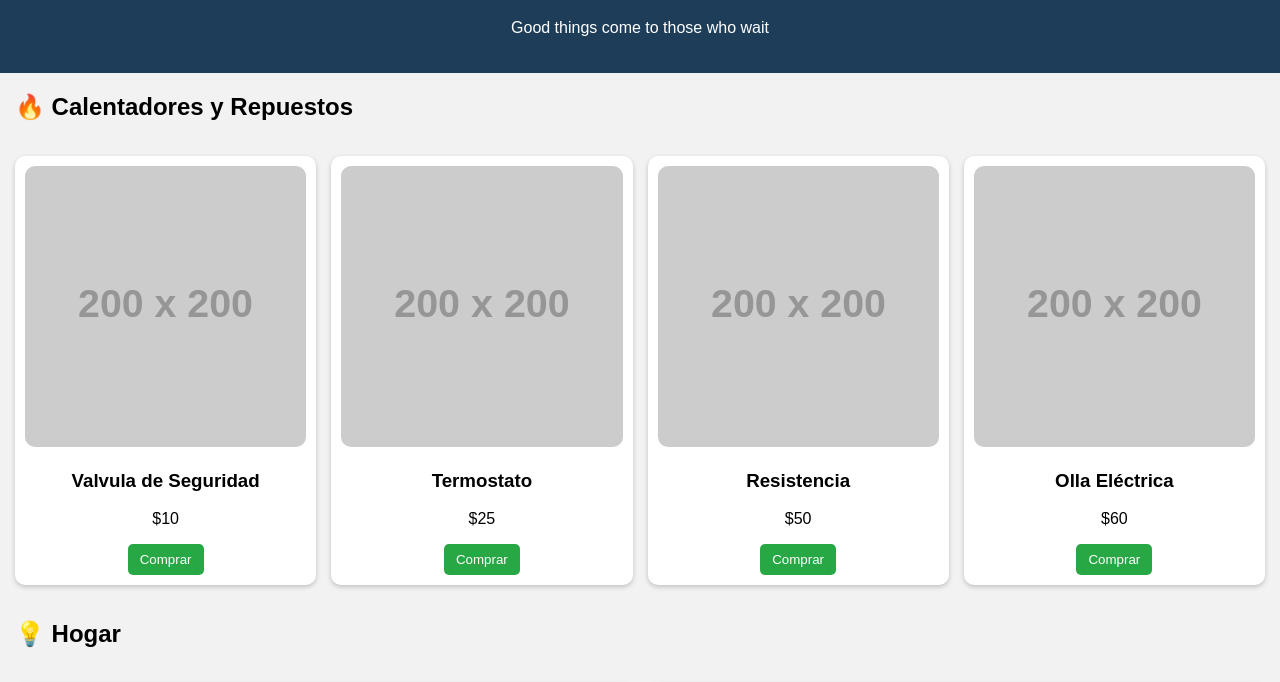
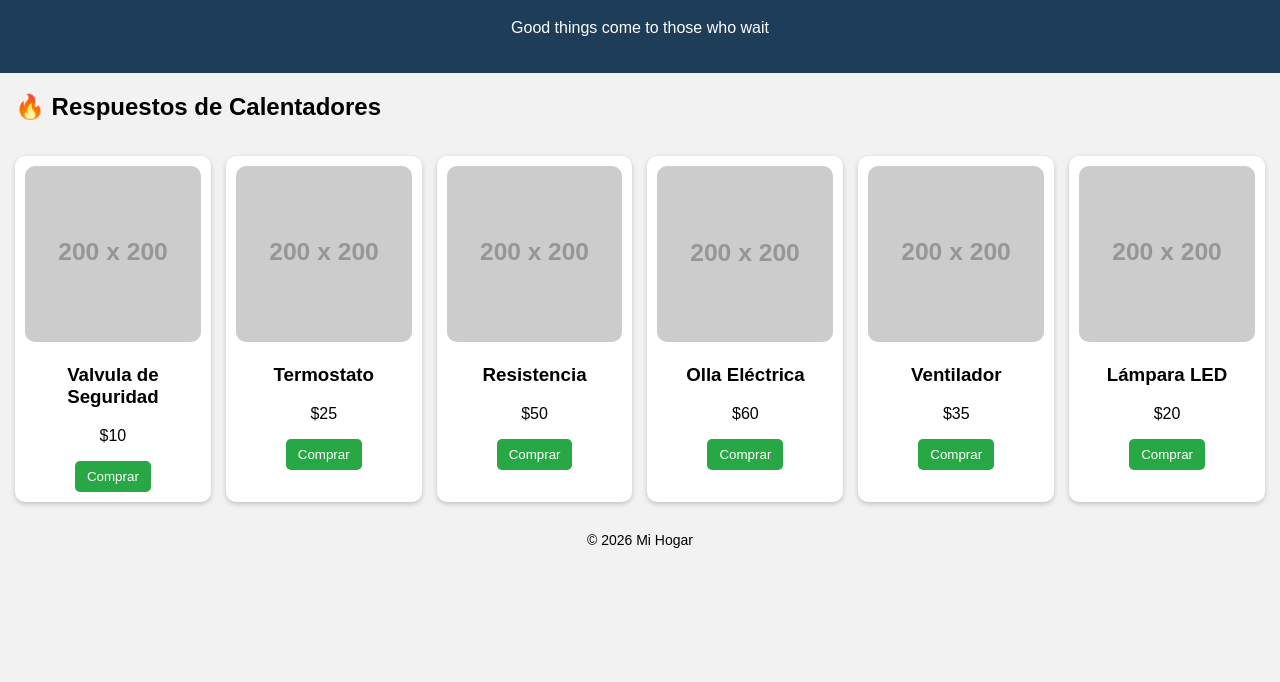
Before and after one commit to delgadomesquida-coder/mihogar-, a plain HTML site: page index.html in a window 1280 px wide. Shown: the part 82-764 px from the top of the page. Drawn offline with Linux system fonts and the light colour scheme; placeholder pictures from the web are drawn by us.

Commit message:
Update section heading for heater parts

```diff
--- a/index.html
+++ b/index.html
@@ -63,7 +63,7 @@ footer{
 <p>Good things come to those who wait</p>
 </header>
 
-<h2>🔥 Calentadores y Repuestos</h2>
+<h2>🔥 Respuestos de Calentadores</h2>
 <section class="productos">
 
 <div class="card">
@@ -102,11 +102,6 @@ footer{
 </a>
 </div>
 
-</section>
-
-<h2>💡 Hogar</h2>
-<section class="productos">
-
 <div class="card">
 <img src="https://via.placeholder.com/200">
 <h3>Ventilador</h3>
```
